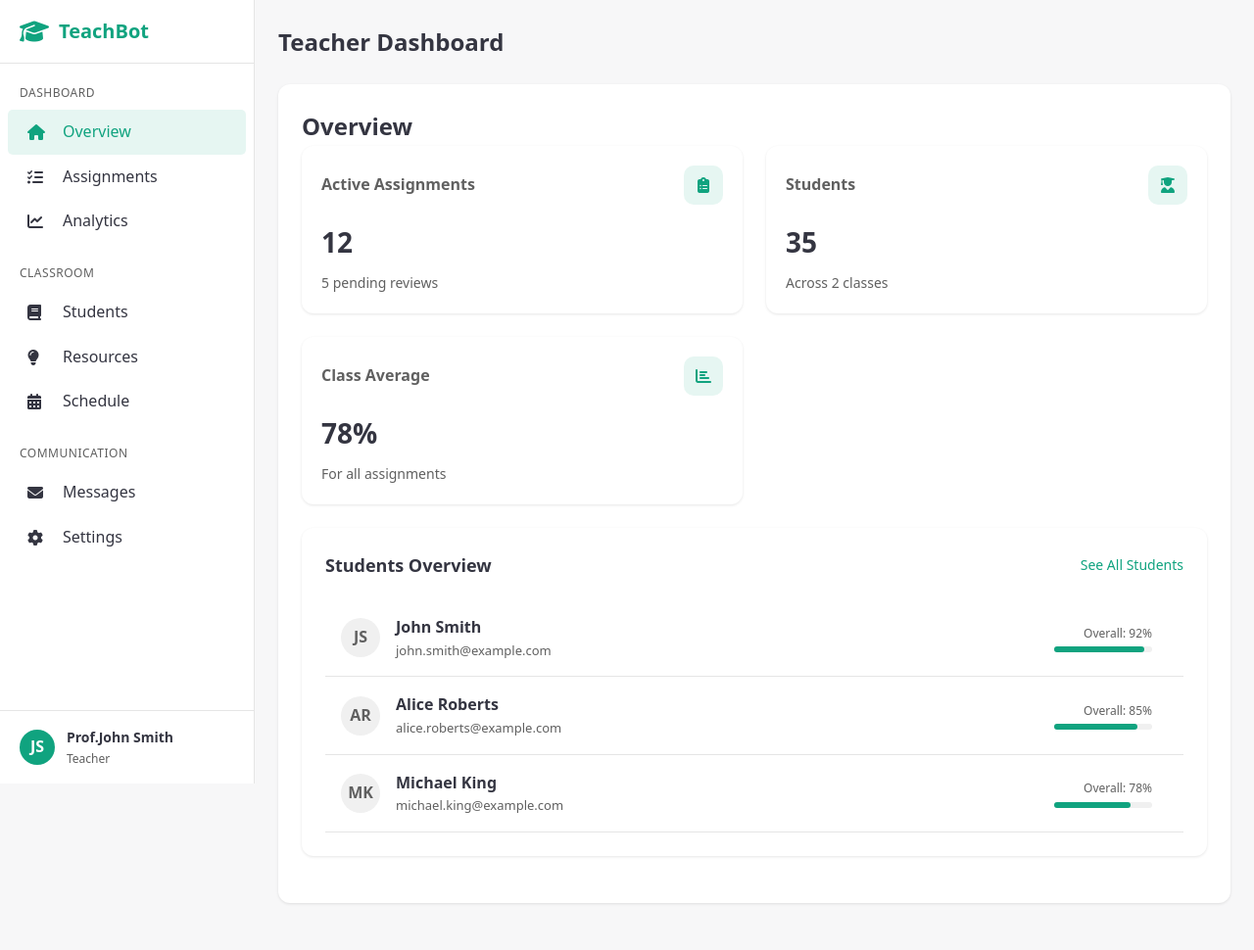
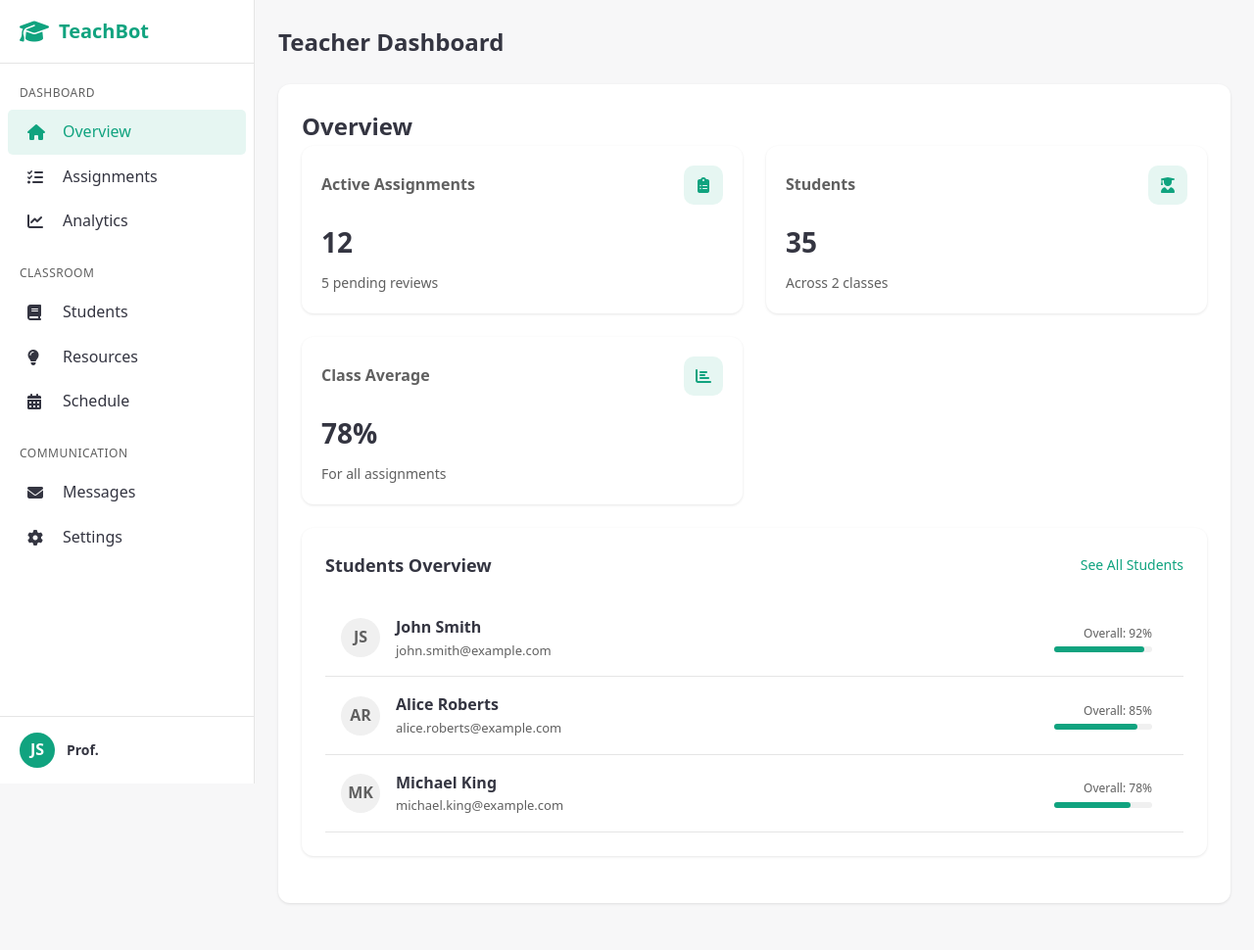
Before and after one commit to DineshGavai/Ai-Assignment-Grading-System, a Django app: page /teacher/ in a window 1280 px wide. Shown: the whole page at 98% size. Run offline with Django 5.2, Linux system fonts and the light colour scheme; a user stored in the database is signed in.

Commit message:
Final Commit

```diff
--- a/User/views.py
+++ b/User/views.py
@@ -85,8 +85,10 @@ def login(request):
             if user.role == role:
                 auth_login(request, user)
                 if role == "student":
+                    context={'user':user}
                     return redirect("student_dashboard")
                 elif role == "teacher":
+                    context={'user':user}
                     return redirect("teacher_dashboard")
             else:
                 messages.error(request, "Role does not match.")
@@ -111,11 +113,14 @@ def student_dashboard(request):
 
     # Get student's submissions
     submissions = Submission.objects.filter(student=request.user)
+    user = request.user
+
 
     context = {
         'classrooms': classrooms,
         'assignments': assignments,
-        'submissions': submissions
+        'submissions': submissions,
+        'user_details': user
     }
 
     return render(request, "student_dashboard.html", context)
@@ -134,10 +139,12 @@ def teacher_dashboard(request):
         assignment__classroom__in=classrooms
     ).order_by('-submitted_at')[:10]
 
+    user = request.user
     context = {
         'classrooms': classrooms,
         'assignments': assignments,
-        'recent_submissions': recent_submissions
+        'recent_submissions': recent_submissions,
+        'user_details': user
     }
 
     return render(request, "teacher_dashboard.html", context)
--- a/templates/student_dashboard.html
+++ b/templates/student_dashboard.html
@@ -87,8 +87,8 @@
                 <div class="user-info">
                     <div class="user-avatar">JS</div>
                     <div class="user-details">
-                        <div class="user-name">John Smith</div>
-                        <div class="user-role">Student</div>
+                        <div class="user-name">{{ user_details.first_name }} {{ user_details.last_name }}</div>
+                        <div class="user-role">{{user_details.role}}</div>
                     </div>
                 </div>
             </div>
@@ -352,7 +352,7 @@
                 <h2>Quiz Section</h2>
                 <div class="flex justify-end mt-2">
                     <a href="{% url 'test_generator' %}" class="bg-blue-500  text-white px-4 py-2 rounded-md
-                        hover:bg-blue-600 transition">Generate Quiz</a>
+                        hover:bg-blue-600 transition">Generate Quiz </a>
                 </div>
             </div>
 
--- a/templates/teacher_dashboard.html
+++ b/templates/teacher_dashboard.html
@@ -73,8 +73,8 @@
                 <div class="user-info">
                     <div class="user-avatar">JS</div>
                     <div class="user-details">
-                        <div class="user-name">Prof.John Smith</div>
-                        <div class="user-role">Teacher</div>
+                        <div class="user-name">Prof.{{ user_details.first_name }} {{ user_details.last_name }}</div>
+                        <div class="user-role">{{user_details.role}}</div>
                     </div>
                 </div>
             </div>
```
Also changed, not shown: db.sqlite3.
